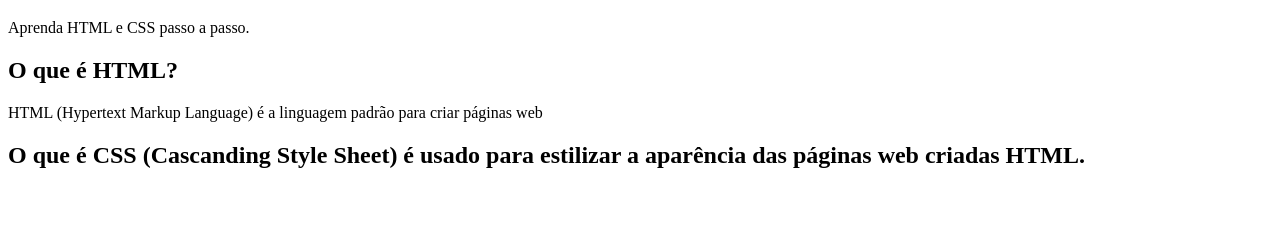
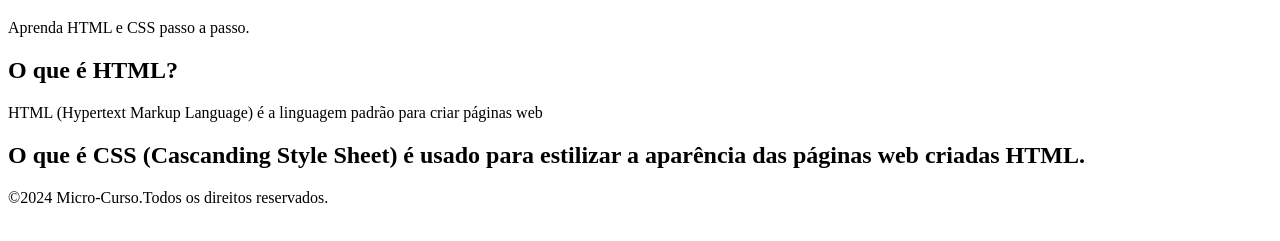
Before and after one commit to douglascdz/reposit-rio-em-dupla-douglas-e-lucio, a plain HTML site: page index.html in a window 1280 px wide. Shown: the part 61-302 px from the top of the page. Drawn offline with Linux system fonts and the light colour scheme.

Commit message:
trabalho

```diff
--- a/index.html
+++ b/index.html
@@ -41,7 +41,12 @@
 
 
 
+
   </main>
+<footer>
+<p>&copy;2024 Micro-Curso.Todos os direitos reservados.</p>
+<footer>
+
 
 </body>
- </html>
+</html>
```
